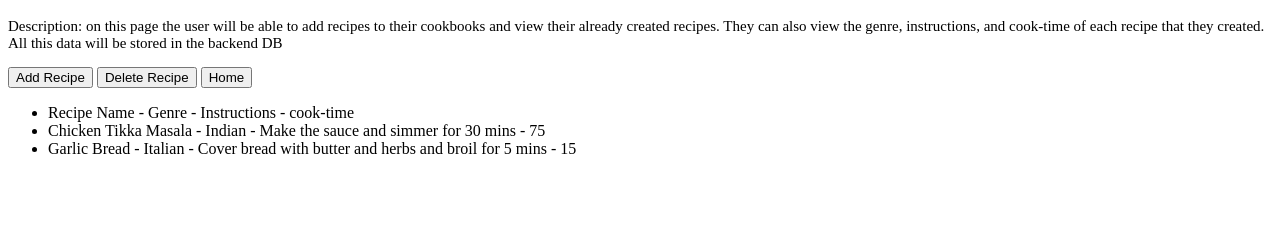
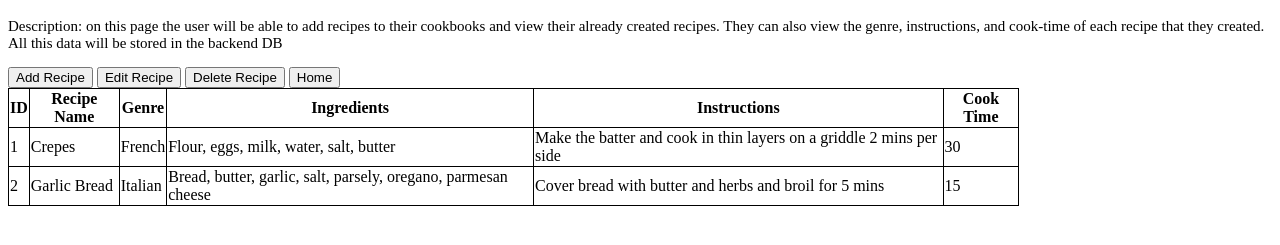
Before and after one commit to litzingj/CS340_Cookbooks, a plain HTML site: page Cookbook.HTML in a window 1280 px wide. Shown: the part 39-284 px from the top of the page. Drawn offline with Linux system fonts and the light colour scheme.

Commit message:
changed cookbook recipe display to a table and edit recipe button

```diff
--- a/Cookbook.HTML
+++ b/Cookbook.HTML
@@ -2,7 +2,7 @@
     <head>
 
         <meta charset="utf-8">
-        <title> your Cookbook!</title>
+        <title>Build your Cookbook!</title>
         <link rel="stylesheet" href="style.css" media="screen">
     </head>
 
@@ -15,13 +15,38 @@
 
         <div>
             <a href="recipe.html"><button type="button" id="recipeButton">Add Recipe</button></a>
+            <a href="Cookbook.HTML"><button type="button" id="editRecipeButton">Edit Recipe</button></a>
             <a href="Cookbook.HTML"><button type="button" id="deleteRecipeButton">Delete Recipe</button></a>
             <a href="index.html"><button type="button" id="homeButton">Home</button></a>
-            <ul>
-                <li> Recipe Name - Genre - Instructions - cook-time </li>
-                <li> Chicken Tikka Masala - Indian - Make the sauce and simmer for 30 mins - 75 </l2>
-                <li> Garlic Bread - Italian - Cover bread with butter and herbs and broil for 5 mins - 15 </l3>
-            </ul>
+
+            <div>
+            <table style="width:80%">
+                <tr>
+                  <th>ID</th>
+                  <th>Recipe Name</th>
+                  <th>Genre</th>
+                  <th>Ingredients</th>
+                  <th>Instructions</th>
+                  <th>Cook Time</th>
+                </tr>
+                <tr>
+                  <td>1</td>
+                  <td>Crepes</td>
+                  <td>French</td>
+                  <td>Flour, eggs, milk, water, salt, butter </td>
+                  <td>Make the batter and cook in thin layers on a griddle 2 mins per side</td>
+                  <td>30</td>
+                </tr>
+                <tr>
+                    <td>2</td>
+                    <td>Garlic Bread</td>
+                    <td>Italian</td>
+                    <td>Bread, butter, garlic, salt, parsely, oregano, parmesan cheese</td>
+                    <td>Cover bread with butter and herbs and broil for 5 mins</td>
+                    <td>15</td>
+                </tr>
+              </table>
+              </div>
         </div>
     </body>
 
--- a/style.css
+++ b/style.css
@@ -49,3 +49,8 @@ h2 {
     text-decoration: none;
     cursor: pointer;
   }
+
+  table, th, td {
+    border: 1px solid black;
+    border-collapse: collapse;
+  }
```
